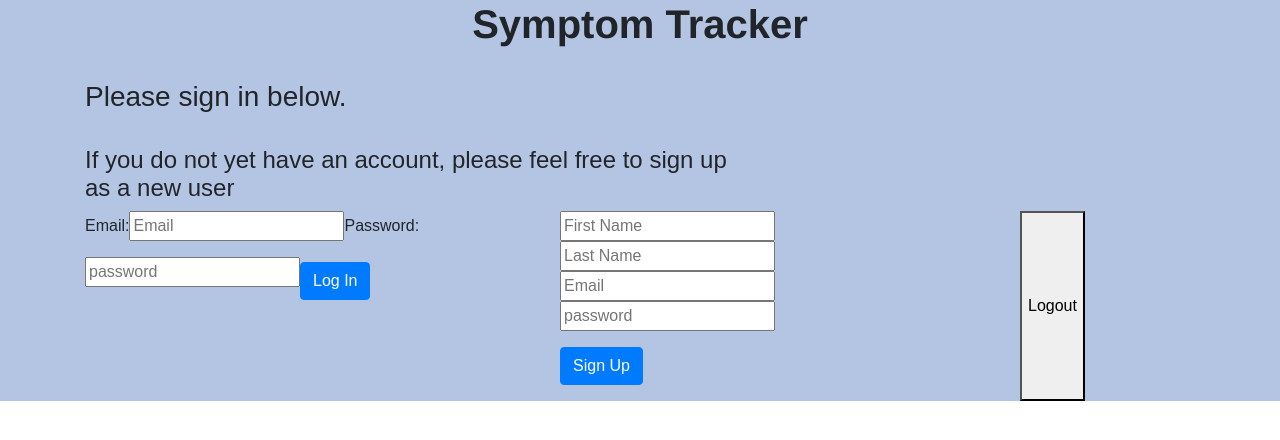
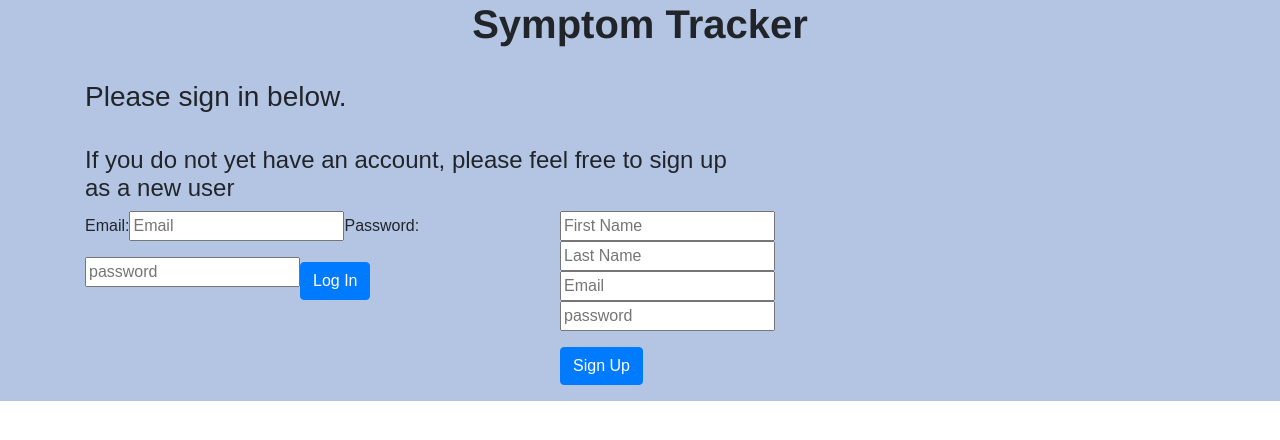
Before and after one commit to andrewjknapp/Symptom-Tracker, a React (Create React App) app in the folder client/: page / in a window 1280 px wide. Shown: the top 440 px of the page. Built offline with nearby package versions, Linux system fonts and the light colour scheme.

Commit message:
please be ok

```diff
--- a/client/src/component/pages/CreateAccountPage.js
+++ b/client/src/component/pages/CreateAccountPage.js
@@ -143,7 +143,7 @@ function CreateAccountPage(props) {
         })
     }
     const onSignIn = (e) => {
-        if(e !== null) {
+        if (e !== null) {
             e.preventDefault();
         }
 
@@ -299,13 +299,9 @@ function CreateAccountPage(props) {
                                 className="btn btn-primary mt-3">Sign Up</button>
                         </form>
                     </div>
-                    <Logout />
+                    {/* <Logout /> */}
 
                 </div>
-
-
-
-
 
             </div>
 
```
